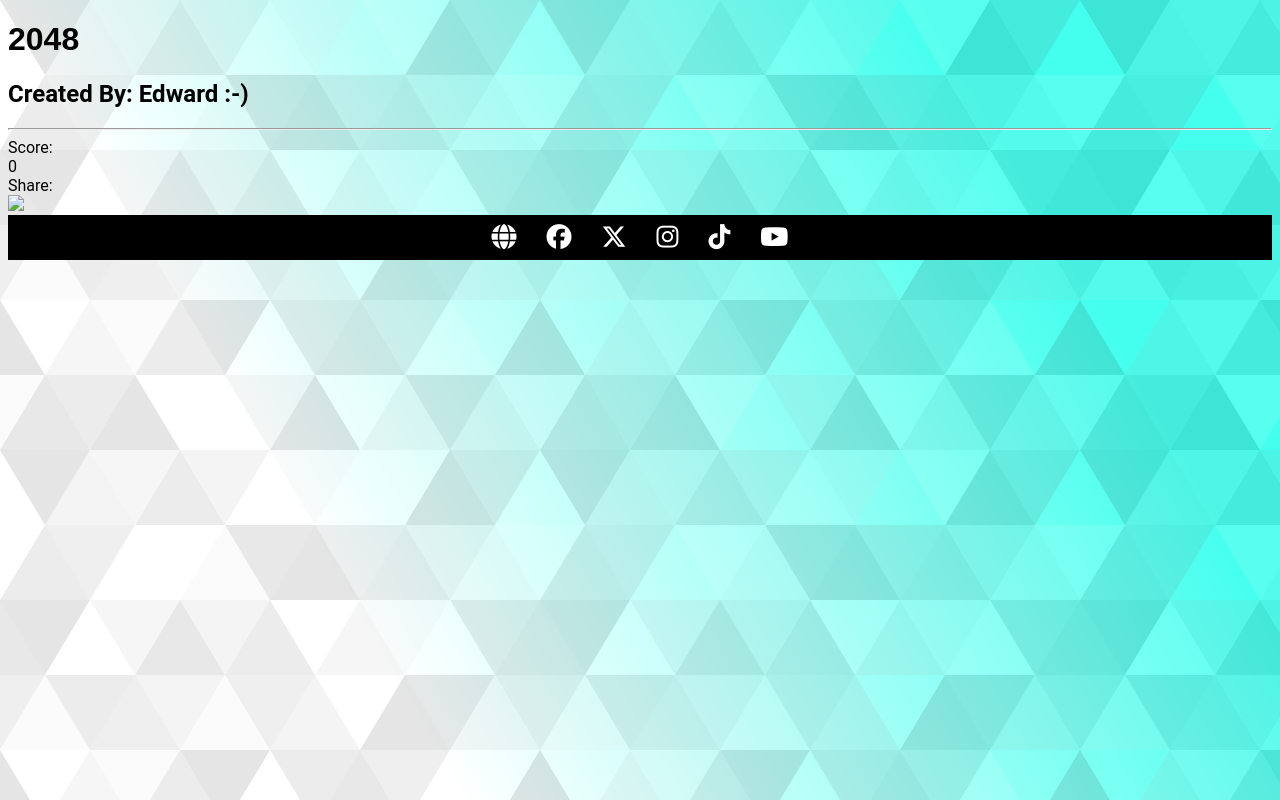
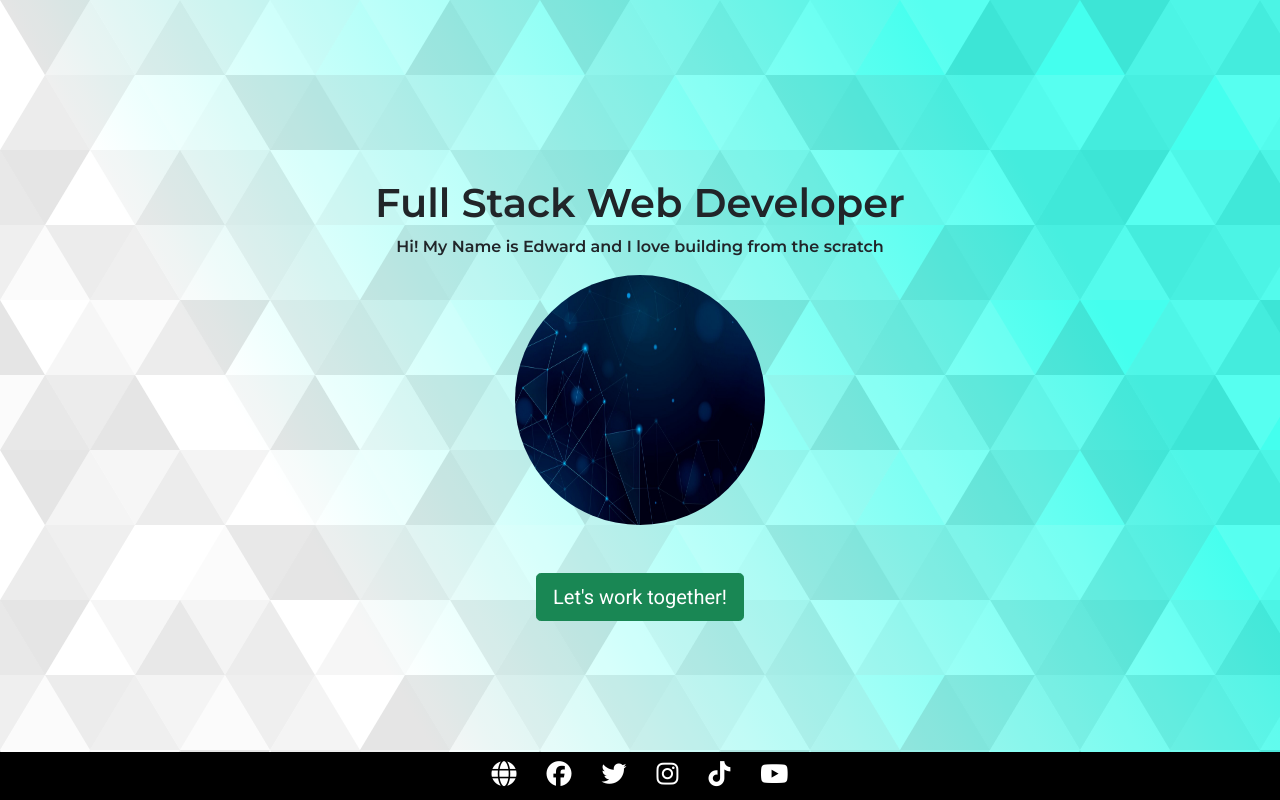
Before and after one commit to Mr-Faye09/fcbportfolio, a plain HTML site: page index.html in a window 1280 px wide. Drawn offline with nearby package versions, Linux system fonts and the light colour scheme.

Commit message:
change it back wrong upload

```diff
--- a/index.html
+++ b/index.html
@@ -1,114 +1,83 @@
+<!-- !DOCTYPE html - tells or dictate the browser that the file type is html -->
 <!DOCTYPE html>
+<!-- html tag - contains all the html elements in our browser -->
 <html>
-	<!-- contains details about the HTML file which is not visible in the webpage. -->
+	<!-- head tag contains the properties or configuration of our website. Most of them are not visible to the website itself -->
 	<head>
-
+		<!-- meta tags for additional option/s to our website -->
 		<meta charset="utf-8">
 		<meta name="viewport" content="width=device-width, initial-scale=1">
+		<title>Edward | Web Developer Portfolio</title>
 
-		<!-- display of link shared in facebook. -->
-		<meta property="og:title" content="I coded a game with Zuitt!" />
-        <meta property="og:description" content="This Game Development project is powered by Zuitt Coding Bootcamp" />
-        <meta property="og:site_name" content="I coded a game with Zuitt!" />
-		<meta property="og:image" content="https://mr-faye09.github.io/js-game-dev/images/story-thumbnail-2048.jpg" />
-        <meta property="og:image:secure_url" content="https://mr-faye09.github.io/js-game-dev/" />
+		<!-- CSS File -->
+		<link rel="stylesheet" type="text/css" href="./style.css">
 
-		<link rel="stylesheet" type="text/css" href="style.css" />
+		<!-- Google Font -->
+		<link rel="preconnect" href="https://fonts.googleapis.com">
+		<link rel="preconnect" href="https://fonts.gstatic.com" crossorigin>
+		<link href="https://fonts.googleapis.com/css2?family=Montserrat:wght@600&family=Roboto&display=swap" rel="stylesheet">
 
-		<title>2048</title>
+		<!-- Bootstrap -->
+		<link href="https://cdn.jsdelivr.net/npm/bootstrap@5.0.2/dist/css/bootstrap.min.css" rel="stylesheet" integrity="sha384-EVSTQN3/azprG1Anm3QDgpJLIm9Nao0Yz1ztcQTwFspd3yD65VohhpuuCOmLASjC" crossorigin="anonymous">
+
 	</head>
 
-	<!-- contains the actual content of the HTML file that are visible in the webpage. -->
+	<!-- body tag contains the element that will be shown on our page -->
 	<body>
+		<!-- div tag is used to create a wrapper or container for our layout -->
+		<!-- class is an html attribute -->
+		<div class="container-fluid">
+			<!-- section tag is just same with the div tag that creates a wrapper or container but section tag is semantic -->
+			<!-- id is an attribute to name a tag or element uniquely -->
+			<section id="landing" class = "text-center mt-5">
+				<!-- h1 headings tag - it is used to create headings or title in our page.
+				h1-h6 -->
+				<h1>Full Stack Web Developer</h1>
+				<!--<h2>Full Stack Web Developer</h2>
+				<h3>Full Stack Web Developer</h3>
+				<h4>Full Stack Web Developer</h4>
+				<h5>Full Stack Web Developer</h5>
+				<h6>Full Stack Web Developer</h6> -->
 
-		<div class="container">
+				<!-- p -tag is used to create paragraph on our page. -->
+				<p>Hi! My Name is Edward and I love building from the scratch</p>
 
-			<h1>2048</h1>
-			<h2>Created By: Edward :-) </h2>
-			<hr id="top-line">
+				<!-- img tag - it is use to add img in our page -->
+				<!-- src attribute - source, wherein it will tell us which image to use in page -->
 
-			<div class="header-container">
-				<div class="score-container">
-					<div class="score-label">
-						Score:
-					</div>
-					<div id="score">
-						0
-					</div>
-				</div>
-				<div class="share-button-container">
-					<div class="share-label">
-						Share:
-					</div>
-				<div class="share-icon">
-					<a href="https://www.facebook.com/sharer/sharer.php?u=https://mr-faye09.github.io/js-game-dev/" target="_blank">
-						<img src="./images/share_2048-fb.svg">
-					</a>
-				</div>
-				</div>
-			</div>
-
-			<div id="board"></div>
+				<img src="./images/tech101.jpg" class = "img-fluid" id="profile">
+				<!-- a or anchor is used to add hyperlink in our page -->
+				<a href="mailto:edward022240@gmail.com" class = "btn btn-success btn-lg mt-5">Let's work together!</a>
+			</section>
 		</div>
 
 		<footer>
-			<!-- website -->
-			<a href="https://zuitt.co/?referral=2402-org-ali" target="_blank">
+			<a href="https://zuitt.co/?referral=2402-org-ali"target="blank">
 				<i class="fa-solid fa-globe"></i>
 			</a>
 
-			<!-- facebook -->
-			<a href="https://www.facebook.com/zuitttechcareer" target="_blank">
+			<a href="https://www.facebook.com/edward022240" target="blank">
 				<i class="fa-brands fa-facebook"></i>
-			</a>
 
-			<!-- x -->
-			<a href="https://x.com/zuittco" target="_blank">
-				<i class="fa-brands fa-x-twitter"></i>
-			</a>
+			<!-- twitter -->
+			<a href="https://x.com/pareno_edward" target="blank">
+				<i class="fa-brands fa-twitter"></i>
 
-			<!-- instagram -->
-			<a href="https://www.instagram.com/zuitt_co/" target="_blank">
+			<a href="https://www.instagram.com/parenoedward/" target="blank">
                 <i class="fa-brands fa-instagram"></i>
             </a>
-
-			<!-- tiktok -->
-			<a href="https://www.tiktok.com/@zuittco" target="_blank">
+            <a href="https://www.tiktok.com/@edwarddelarosapar64" target="blank">
                 <i class="fa-brands fa-tiktok"></i>
             </a>
-
-			<!-- youtube -->
-			<a href="https://www.youtube.com/@ZuittCo" target="_blank">
+            <a href="https://www.youtube.com/channel/UCcqwehd_qzDEYkOk8yTqoWw" target="blank">
                 <i class="fa-brands fa-youtube"></i>
             </a>
-
 		</footer>
 
-		<!-- Fontawesome Scripts -->
+		<!-- Font awesome kit -->
 		<script src="https://kit.fontawesome.com/14fdfc3113.js" crossorigin="anonymous"></script>
 
-		<script type="text/javascript" src="logic.js"></script>
-
-		<!-- <div id="board">
-			<div class="tile x2">[r0,c0]</div>
-			<div class="tile x2">[r0,c1]</div>
-			<div class="tile">[r0,c2]</div>
-			<div class="tile">[r0,c3]</div>
-
-			<div class="tile">[r1,c0]</div>
-			<div class="tile">[r1,c1]</div>
-			<div class="tile x1024">[r1,c2]</div>
-			<div class="tile">[r1,c3]</div>
-
-			<div class="tile x512">[r2,c0]</div>
-			<div class="tile">[r2,c1]</div>
-			<div class="tile">[r2,c2]</div>
-			<div class="tile">[r2,c3]</div>
-
-			<div class="tile">[r3,c0]</div>
-			<div class="tile">[r3,c1]</div>
-			<div class="tile">[r3,c2]</div>
-			<div class="tile">[r3,c3]</div>
-		</div> -->
+		<!-- Bootstrap script -->
+		<script src="https://cdn.jsdelivr.net/npm/bootstrap@5.0.2/dist/js/bootstrap.bundle.min.js" integrity="sha384-MrcW6ZMFYlzcLA8Nl+NtUVF0sA7MsXsP1UyJoMp4YLEuNSfAP+JcXn/tWtIaxVXM" crossorigin="anonymous"></script>
 	</body>
 </html>
```
Lines whose indentation alone changed are shown as unchanged.
